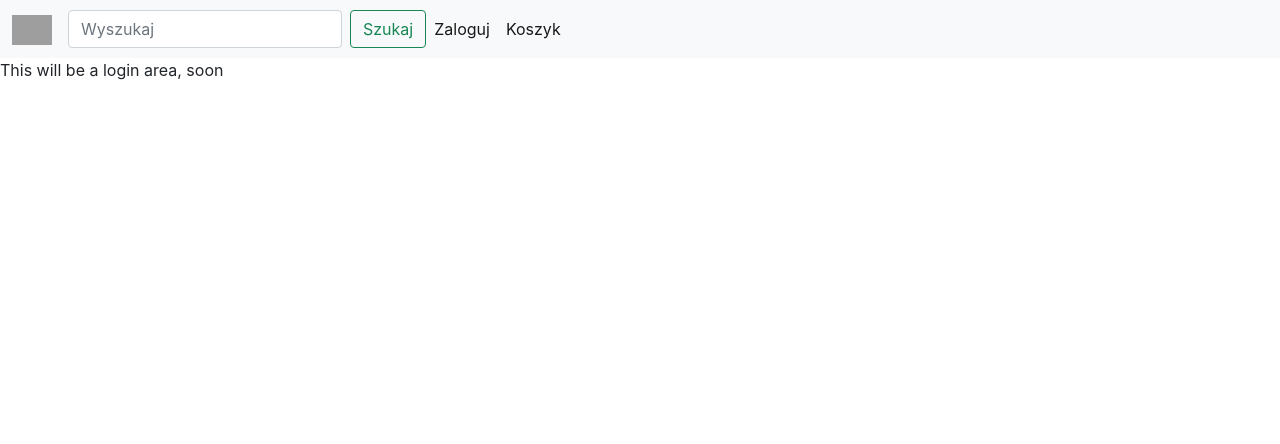
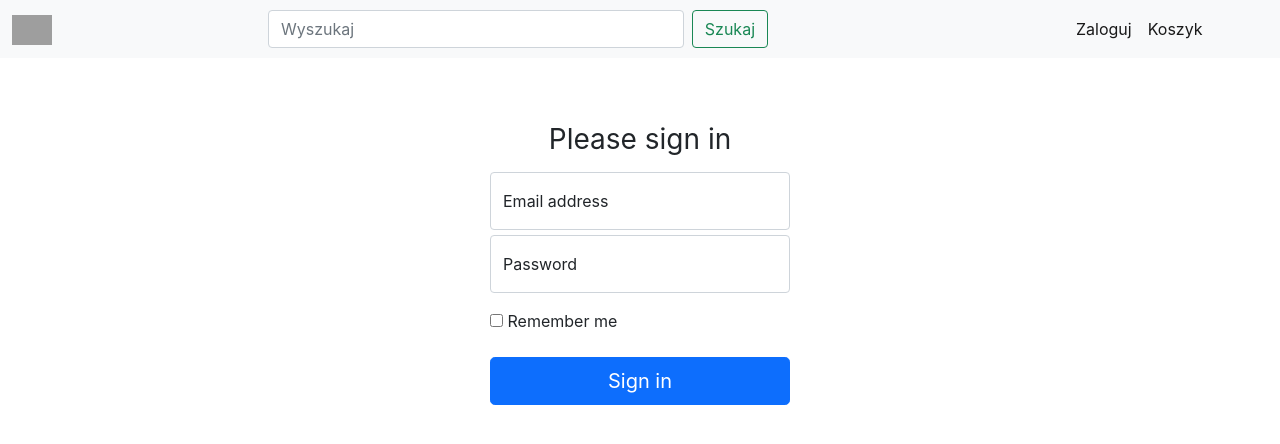
Before and after one commit to Endermanbugzjfc/projekt-TAB, a React (Create React App) app in the folder frontend/: page /login in a window 1280 px wide. Shown: the top 444 px of the page. Built offline with nearby package versions, Linux system fonts and the light colour scheme; grey boxes are pictures that could not be loaded.

Commit message:
Improved navbar and created siple (not ready yet) login interface

```diff
--- a/frontend/src/App.js
+++ b/frontend/src/App.js
@@ -1,11 +1,11 @@
 import './App.css'
 import Navbar from './Navbar.js'
-import {BrowserRouter as Router, Routes, Route, Link} from "react-router-dom"
 
 function App() {
   return (
     <>
     	 <Navbar/>
+        <div></div>
     </>
   );
 }
--- /dev/null
+++ b/frontend/src/Login.css
@@ -0,0 +1,14 @@
+.form-signin{
+    width: 100%;
+    max-width: 330px;
+    padding: 15px;
+    margin: auto;
+}
+
+.top-space{
+    margin-top: 50px;
+}
+
+.form-myBox{
+    margin-top: 5px;
+}
--- a/frontend/src/Login.js
+++ b/frontend/src/Login.js
@@ -1,5 +1,6 @@
 import React from "react";
 import Navbar from "./Navbar";
+import './Login.css'
 
 class Login extends React.Component
 {
@@ -8,10 +9,40 @@
         return(
             <>
                 <Navbar/>
-                This will be a login area, soon
+                <LoginForm/>
+
             </>
         )
     }
 }
 
+function LoginForm()
+{
+    return(
+        <>
+            <div class="form-signin top-space">
+                <form>
+                    <h1 class="h3 mb-3 fw-normal text-center">Please sign in</h1>
+
+                    <div class="form-floating">
+                        <input type="email" class="form-control" id="floatingInput" placeholder="name@example.com"/>
+                        <label for="floatingInput">Email address</label>
+                    </div>
+                    <div class="form-floating form-myBox">
+                        <input type="password" class="form-control" id="floatingPassword" placeholder="Password"/>
+                        <label for="floatingPassword">Password</label>
+                    </div>
+
+                    <div class="checkbox mb-4 mt-3">
+                        <label>
+                            <input type="checkbox" value="remember-me"/> Remember me
+                        </label>
+                    </div>
+                    <button class="w-100 btn btn-lg btn-primary" type="submit">Sign in</button>
+                </form>
+            </div>
+        </>
+    )
+}
+
 export default Login
--- a/frontend/src/Navbar.js
+++ b/frontend/src/Navbar.js
@@ -12,14 +12,20 @@
                         {/*LOGO HERE*/}
                         <img src="https://images.vexels.com/media/users/3/244009/isolated/preview/81033627bb6d646896521d32c8dadc1c-wood-screw-cut-out.png" alt="Sklep budowlany" width="40px"/>
                     </Link>
+                    {/*This button below is how small displays*/}
                     <button class="navbar-toggler" type="button" data-bs-toggle="collapse" data-bs-target="#navbarSupportedContent" aria-controls="navbarSupportedContent" aria-expanded="false" aria-label="Toggle navigation">
                         <span class="navbar-toggler-icon"></span>
                     </button>
                     <div class="collapse navbar-collapse" id="navbarSupportedContent">
+                        <div class="col col-2"></div>
+                        <div class="col-5 col">
                             <form class="d-flex">
                                 <input class="form-control me-2" type="search" placeholder="Wyszukaj" aria-label="Search"/>
                                 <button class="btn btn-outline-success" type="submit">Szukaj</button>
                             </form>
+                        </div>
+                        <div class="col col"></div>
+                        <div class="col-2 col">
                             <ul class="navbar-nav me-auto mb-2 mb-lg-0">
                                 <li class="nav-item">
                                     <Link to="/login" class="nav-link active">Zaloguj</Link>
@@ -30,6 +36,7 @@
                             </ul>
                         </div>
                     </div>
+                </div>
             </nav>
         );
     }
--- a/frontend/src/index.js
+++ b/frontend/src/index.js
@@ -4,7 +4,7 @@
 import App from './App';
 import Login from './Login';
 import Navbar from './Navbar';
-import {BrowserRouter, Routes, Route, Link} from "react-router-dom"
+import {BrowserRouter, Routes, Route} from "react-router-dom"
 
 ReactDOM.render(
     <BrowserRouter>
```
Lines whose indentation alone changed are shown as unchanged.
